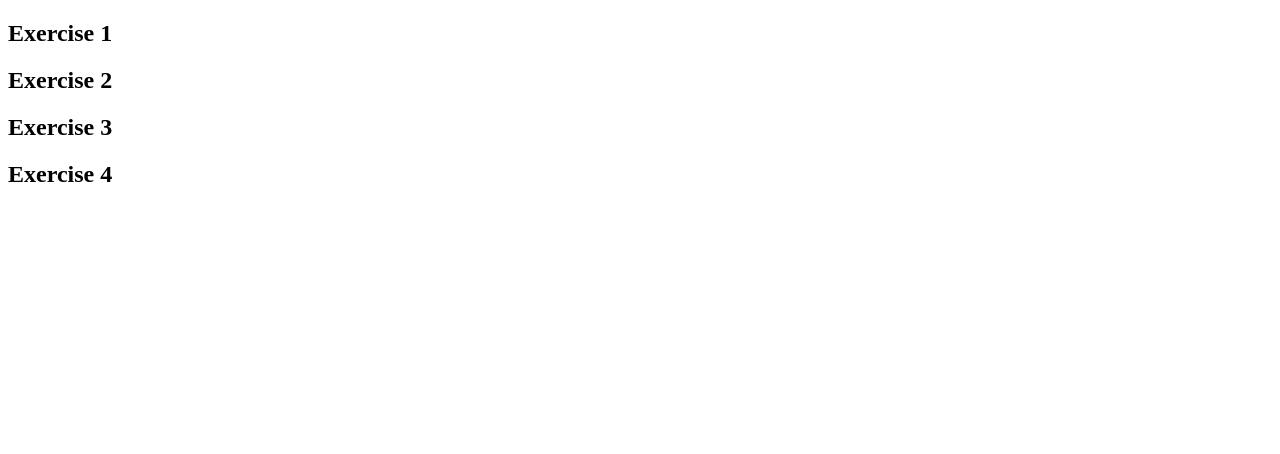
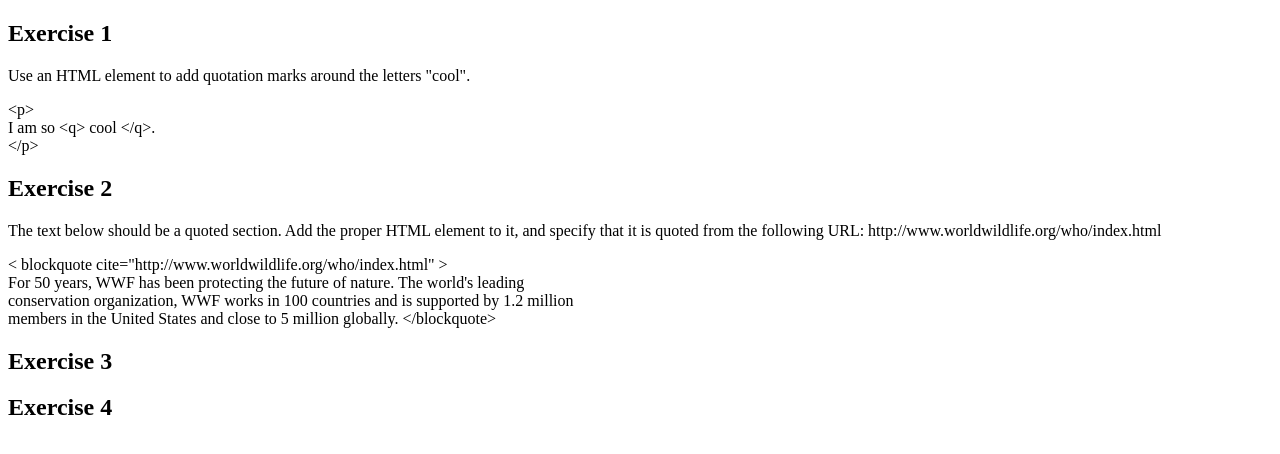
Before and after one commit to Molina0127/Aprendendo_HTML, a plain HTML site: page Exercises/HTML Quotations.html in a window 1280 px wide. Drawn offline with Linux system fonts and the light colour scheme.

Commit message:
Changes in HTML Quotations

```diff
--- a/Exercises/HTML Quotations.html
+++ b/Exercises/HTML Quotations.html
@@ -10,7 +10,32 @@
 <body>
     <h2>Exercise 1</h2>
 
+    <span>
+    Use an HTML element to add quotation marks around the letters "cool".
+    </span>
+
+    <p>
+    &lt;p&gt;<br>
+    I am so &lt;q&gt; cool &lt;/q&gt;.<br>
+    &lt;/p&gt;
+    </p>
+
     <h2>Exercise 2</h2>
+
+    <span>
+    The text below should be a quoted section.
+    Add the proper HTML element to it, and specify that it is quoted from the following URL:
+    http://www.worldwildlife.org/who/index.html
+    </span>
+
+    <p>
+    &lt; blockquote cite="http://www.worldwildlife.org/who/index.html" &gt;<br>
+    For 50 years, WWF has been protecting the future of nature.
+    The world's leading <br> conservation organization, WWF works in 100 countries and
+    is supported by 1.2 million <br>members in the United States and close to 5 million
+    globally.
+    &lt;/blockquote&gt;
+    </p>
 
     <h2>Exercise 3</h2>
 
```
